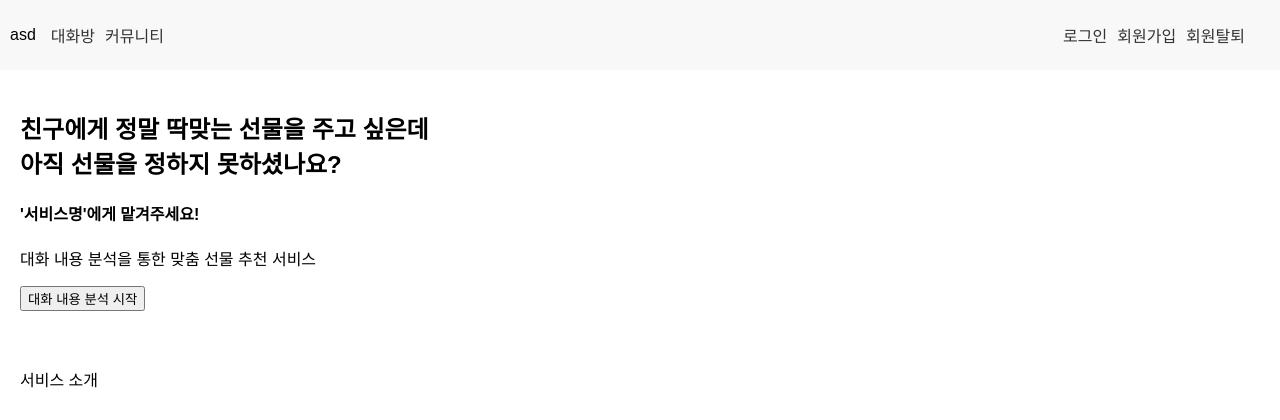
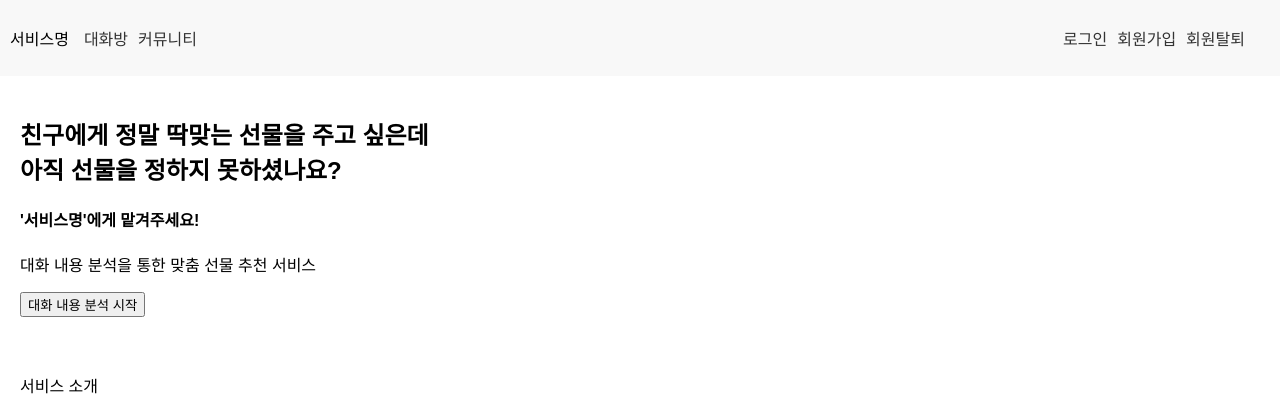
Before and after one commit to nakyeongAn/big_project3, a Django app: page / in a window 1280 px wide. Shown: the top 420 px of the page. Run offline with Django 4.2, Linux system fonts and the light colour scheme.

Commit message:
안나경 수정

```diff
--- a/project/templates/layout.html
+++ b/project/templates/layout.html
@@ -4,14 +4,14 @@
   <head>
     <meta charset="utf-8">
     <meta name="viewport" content="width=device-width, initial-scale=1">
-    <title>서비스명</title>
+    <title>4조 짱 멋짐</title>
     <link rel="stylesheet" href="{% static 'css/main.css' %}"/>
   </head>
   <body>
     <header>
         <div class="leftbar">
             <div class="name">
-                <p>asd</p>
+                <p>서비스명</p>
             </div>
             <div class="list">
                 <ul>
```
